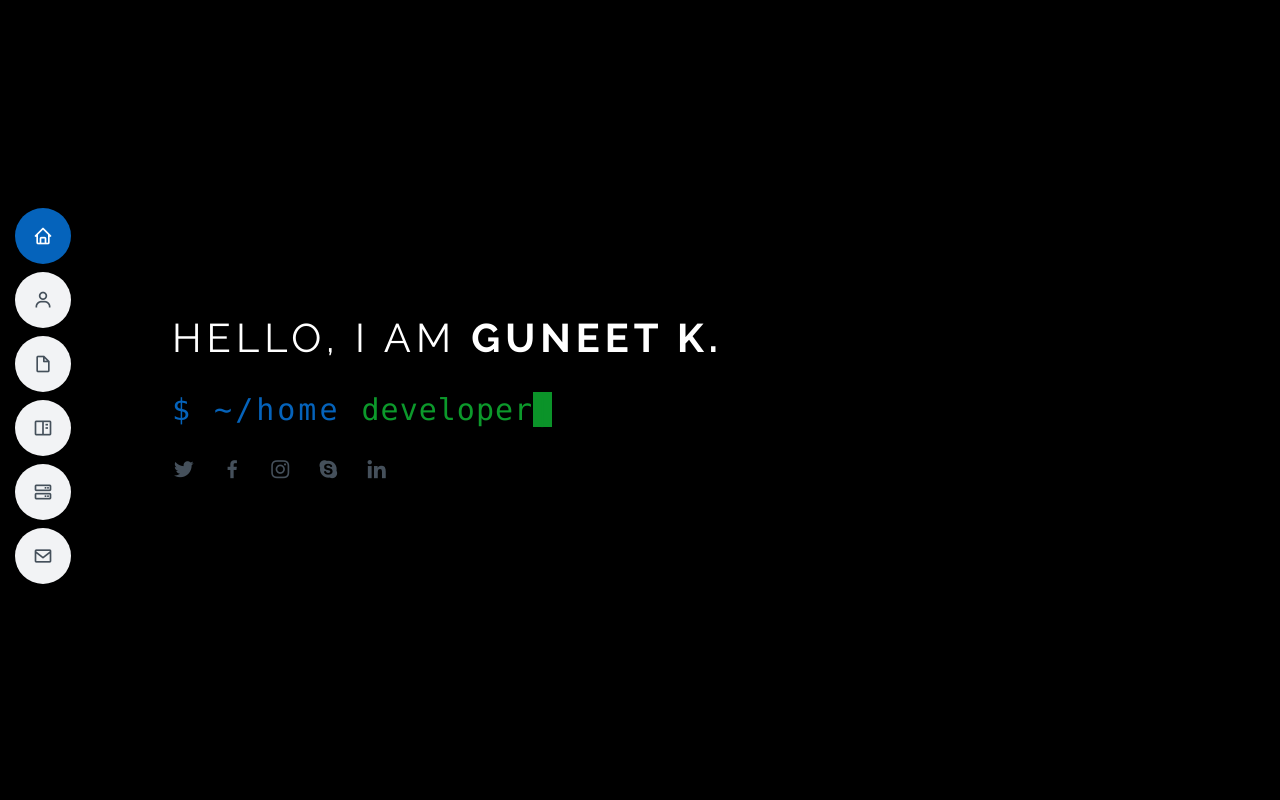
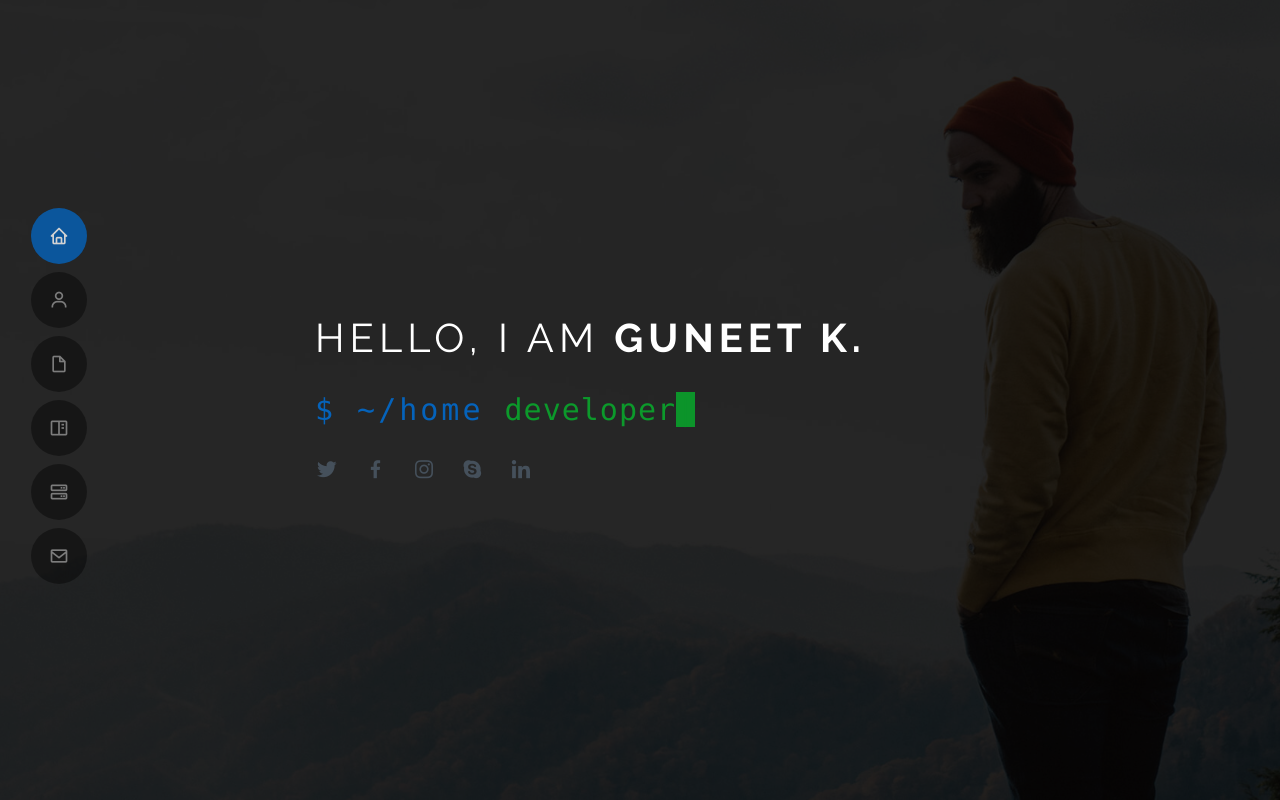
Before and after one commit to Guneetkaur03/myPortfolio, a plain HTML site: page Light/index.html in a window 1280 px wide. Shown: the top 800 px of the page. Drawn offline with nearby package versions, Linux system fonts and the light colour scheme.

Commit message:
modified navbar

```diff
--- a/Light/assets/css/style.css
+++ b/Light/assets/css/style.css
@@ -1,10 +1,3 @@
-/**
-* Template Name: MyResume - v4.9.0
-* Template URL: https://bootstrapmade.com/free-html-bootstrap-template-my-resume/
-* Author: BootstrapMade.com
-* License: https://bootstrapmade.com/license/
-*/
-
 /*--------------------------------------------------------------
 # General
 --------------------------------------------------------------*/
@@ -29,7 +22,7 @@ h3,
 h4,
 h5,
 h6 {
-  font-family: "Open Sans", sans-serif;
+  font-family: "Raleway", sans-serif;
 }
 
 /*--------------------------------------------------------------
@@ -139,9 +132,9 @@ h6 {
 
 @media (max-width: 992px) {
   #header {
-    width: 300px;
-    background: #fff;
-    border-right: 1px solid #e6e9ec;
+    width: 180px;
+    background-color:rgba(0, 0, 0, 0.5) ;
+    /*border-right: 1px solid #e6e9ec;*/
     left: -300px;
   }
 }
@@ -178,17 +171,17 @@ h6 {
 .nav-menu a:focus {
   display: flex;
   align-items: center;
-  color: #45505b;
+  color: #fff;
   padding: 10px 18px;
   margin-bottom: 8px;
-  transition: 0.3s;
+  transition: 0.2s;
   font-size: 15px;
   border-radius: 50px;
-  background: #f2f3f5;
+  background: #000;
+  opacity: 0.4;
   height: 56px;
   width: 100%;
   overflow: hidden;
-  transition: 0.3s;
 }
 
 .nav-menu a i,
@@ -199,7 +192,7 @@ h6 {
 .nav-menu a span,
 .nav-menu a:focus span {
   padding: 0 5px 0 7px;
-  color: #45505b;
+  color: #fff;
 }
 
 @media (min-width: 992px) {
@@ -222,6 +215,7 @@ h6 {
 .nav-menu li:hover>a {
   color: #fff;
   background: #0563bb;
+  opacity: 0.8;
 }
 
 .nav-menu a:hover span,
@@ -246,6 +240,7 @@ h6 {
 * Mobile Navigation
 */
 .mobile-nav-toggle {
+  color: #fff;
   position: fixed;
   right: 10px;
   top: 10px;
@@ -262,7 +257,7 @@ h6 {
 }
 
 .mobile-nav-toggle i {
-  color: #45505b;
+  color: #fff;
 }
 
 .mobile-nav-active {
@@ -291,13 +286,14 @@ h6 {
 
 @media (min-width: 992px) {
   #hero {
-    padding-left: 160px;
+    padding-left: 300px;
   }
 }
 
 #hero:before {
   content: "";
   background: #000;
+  opacity: 0.85;
   position: absolute;
   bottom: 0;
   top: 0;
--- a/Light/index.html
+++ b/Light/index.html
@@ -25,6 +25,8 @@
 
   <!-- Template Main CSS File -->
   <link href="assets/css/style.css" rel="stylesheet">
+
+  <link rel="stylesheet" href="https://cdn.jsdelivr.net/npm/bootstrap@4.0.0/dist/css/bootstrap.min.css" integrity="sha384-Gn5384xqQ1aoWXA+058RXPxPg6fy4IWvTNh0E263XmFcJlSAwiGgFAW/dAiS6JXm" crossorigin="anonymous">
 
   <!-- =======================================================
   * Template Name: MyResume - v4.9.0
```
